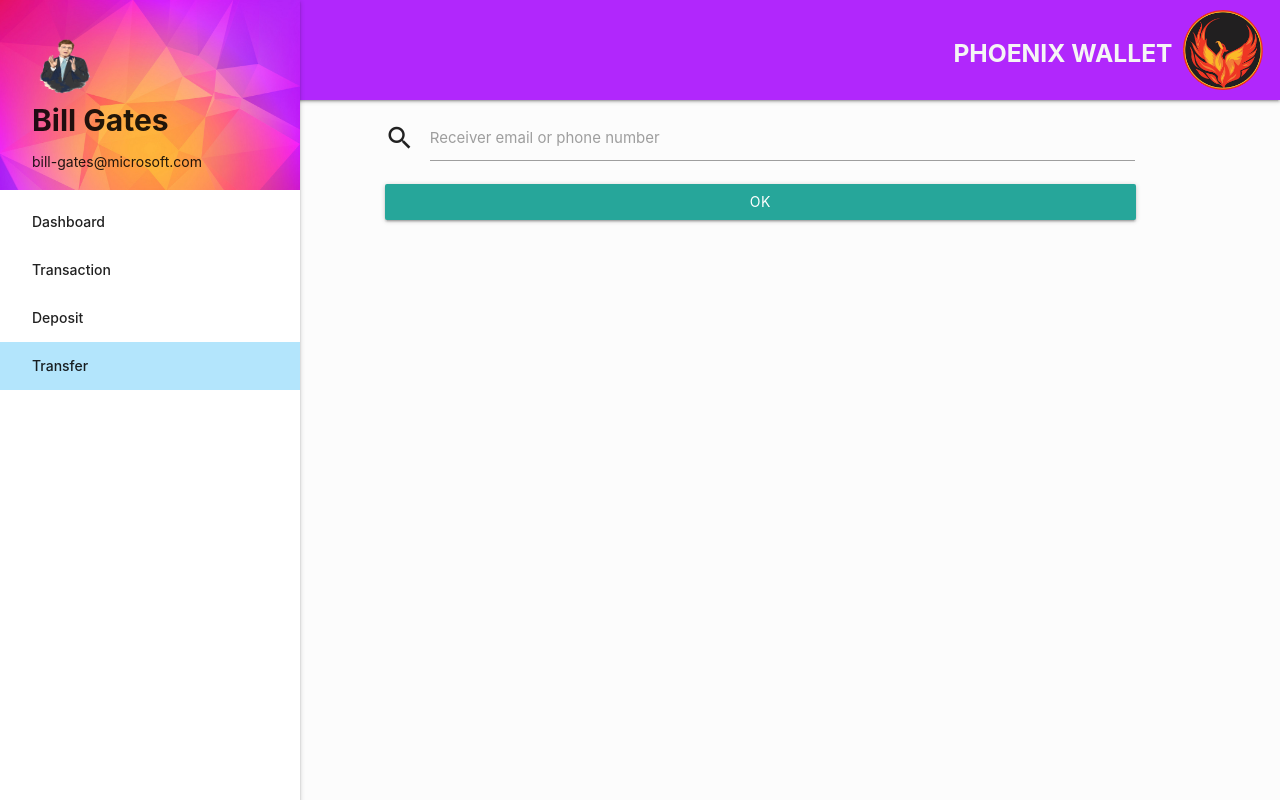
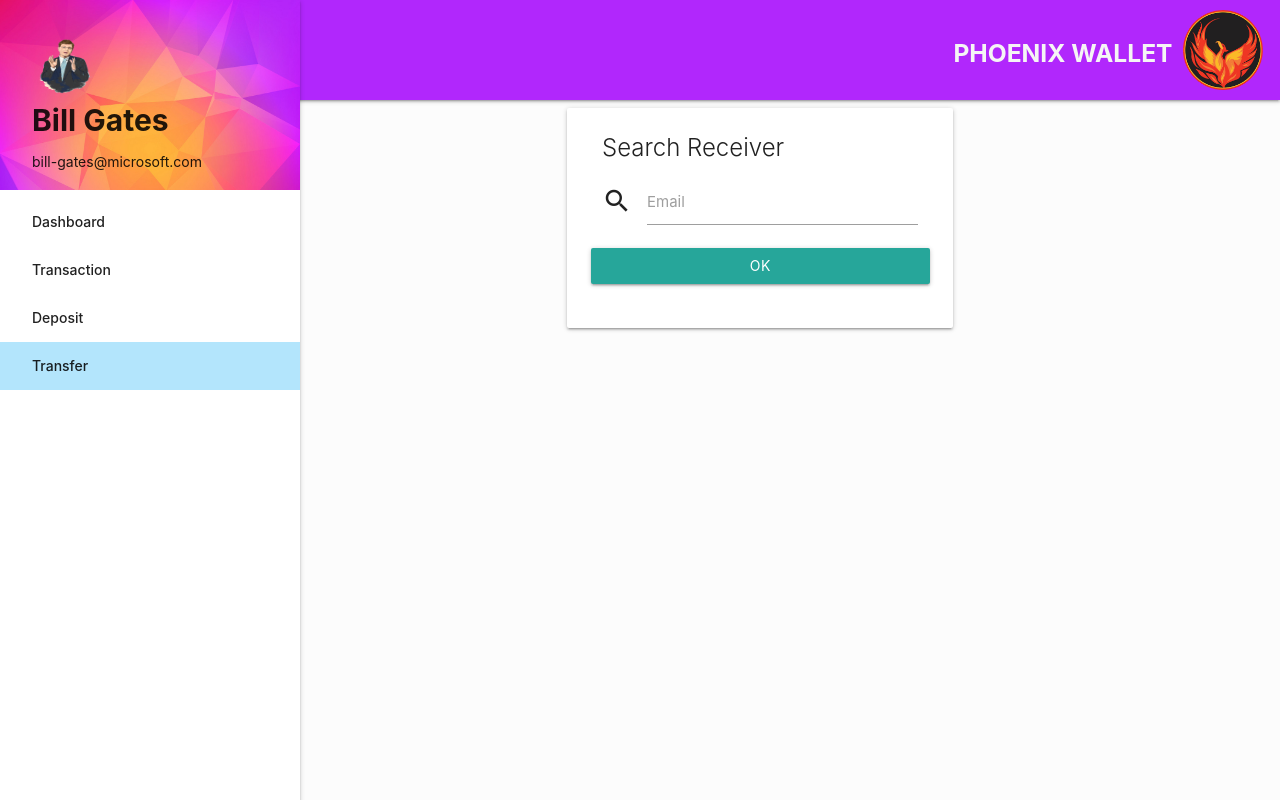
Before and after one commit to bayusatmoko/wallet, a React (Create React App) app: page /transfer in a window 1280 px wide. Built offline with nearby package versions, Linux system fonts and the light colour scheme; data requests are answered from the project's data file.

Commit message:
[Fadel|Sena] Refactor receiver search

```diff
--- a/src/Components/ReceiverSearch.js
+++ b/src/Components/ReceiverSearch.js
@@ -26,24 +26,33 @@
       <div className="input-field">
         <i className="material-icons prefix">search</i>
         <input className="input-field" type="text" id="search-input" name="search-input" onChange={this._handleChange} value={query} />
-        <label htmlFor="search-input">Receiver email or phone number</label>
+        <label htmlFor="search-input">Email</label>
       </div>
     );
   };
 
   _renderSubmitButton = () => (
-    <div className="input-field">
-      <button className="btn waves-effect waves-light col l12 s12 m8 offset-m2" type="submit" id="submit-button" onClick={this._handleSubmit}>
+    <div className="row">
+      <div className="input-field">
+        <button className="btn waves-effect waves-light col l12 s12 m8 offset-m2" type="submit" id="submit-button" onClick={this._handleSubmit}>
           OK
-      </button>
+        </button>
+      </div>
     </div>
   );
 
   render() {
     return (
       <div className="row">
-        {this._renderSearchInput()}
-        {this._renderSubmitButton()}
+        <div className="row transaction__form">
+          <div className="col card l6 offset-l3 s12">
+            <div className="card-content">
+              <span className="card-title">Search Receiver</span>
+              {this._renderSearchInput()}
+              {this._renderSubmitButton()}
+            </div>
+          </div>
+        </div>
       </div>
     );
   }
```
